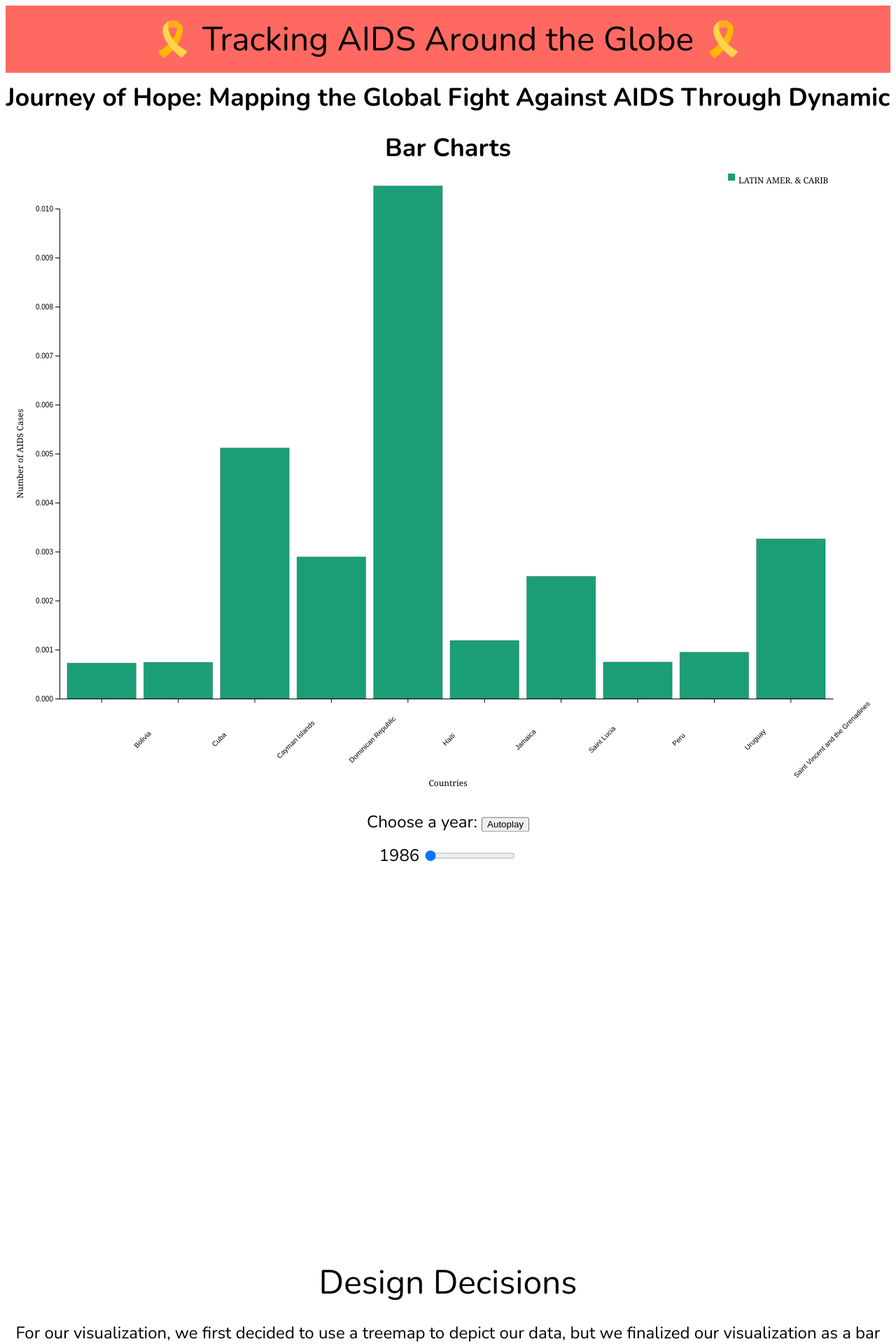
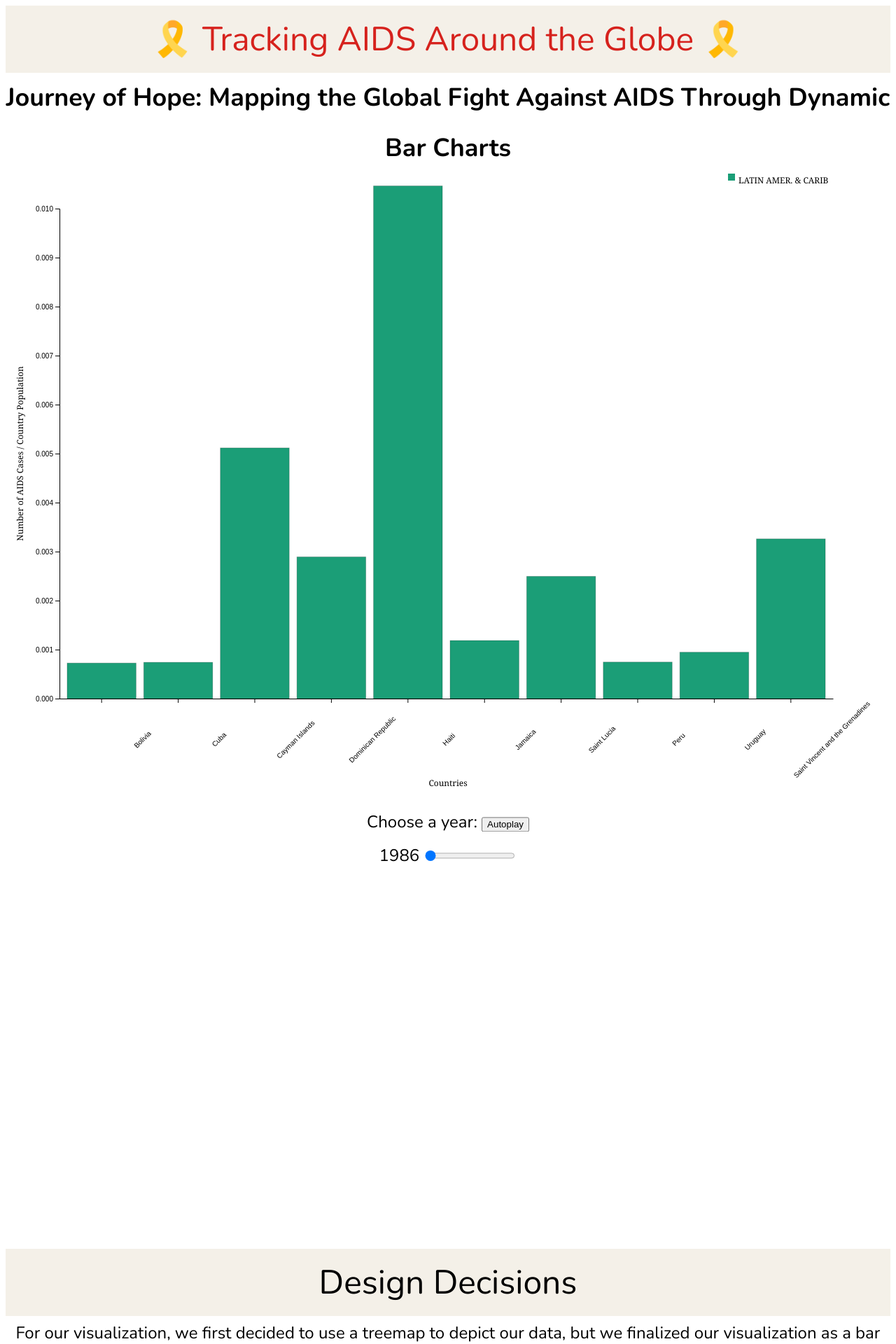
Before and after one commit to ppagaduan/dsc106_project3, a SvelteKit app: page / in a window 1280 px wide. Shown: the top 1920 px of the page at 70% size. Built offline with nearby package versions, Linux system fonts and the light colour scheme.

Commit message:
wed feb 21 10:22 pm

```diff
--- a/package.json
+++ b/package.json
@@ -8,10 +8,11 @@
     "preview": "vite preview"
   },
   "devDependencies": {
-    "@sveltejs/adapter-auto": "^3.0.0",
+    "@sveltejs/adapter-auto": "^3.1.1",
     "@sveltejs/adapter-static": "^3.0.1",
     "@sveltejs/kit": "^2.0.0",
     "@sveltejs/vite-plugin-svelte": "^3.0.0",
+    "@types/d3": "^7.4.3",
     "svelte": "^4.2.7",
     "vite": "^5.0.3"
   },
--- a/src/components/App.svelte
+++ b/src/components/App.svelte
@@ -2,7 +2,6 @@
   import * as d3 from 'd3';
   import Viz from './viz.svelte';
   import { onMount } from "svelte";
-    import Slider from './Slider.svelte';
 
   let data = [];
 
@@ -18,7 +17,7 @@
 </script>
 
 <main>
-  <h1>🎗️ Tracking AIDS Around the Globe 🎗️ </h1>
+  <h1> 🎗️ Tracking AIDS Around the Globe 🎗️ </h1>
   <h2> Journey of Hope: Mapping the Global Fight Against AIDS Through Dynamic Bar Charts</h2>
   <Viz {data} />
   <div class = 'write-up'>
@@ -58,7 +57,7 @@
   @import url('https://fonts.googleapis.com/css2?family=Nunito:wght@300;400;700&display=swap');
 
   :root {
-    --color-bg: #FF0000;
+    --color-bg: #000000;
     --color-outline: #c2c2c2;
     --color-shadow: hsl(0, 0%, 0%, 0.1);
     --color-text: #000000;
@@ -87,12 +86,14 @@
     font-size: 2em;
     font-weight: 300;
     line-height: 2;
-    background-color: #FF6961;
+    background-color: #F4F0E8;
+    color: #D6221D
   }
 
   h3 {
     font-size: 2em;
     font-weight: 500;
+    background-color: #F4F0E8;
   }
 
   .write-up {
@@ -102,5 +103,6 @@
   .body-text {
     font-size: 1em;
     font-weight: 300;
+    /* background-color: #; */
   }
 </style>
--- a/src/components/viz.svelte
+++ b/src/components/viz.svelte
@@ -104,7 +104,7 @@
       .attr("x", -height / 2 )
       .attr("y", marginLeft / 2 - 30)
       .style("text-anchor", "middle")
-      .text("Number of AIDS Cases");
+      .text("Number of AIDS Cases / Country Population");
 
     // create legend
     const legendEntries = svg.selectAll(".legend-entry")
```
Also changed, not shown: 1 other file (tests, documents, lock files or other folders).
